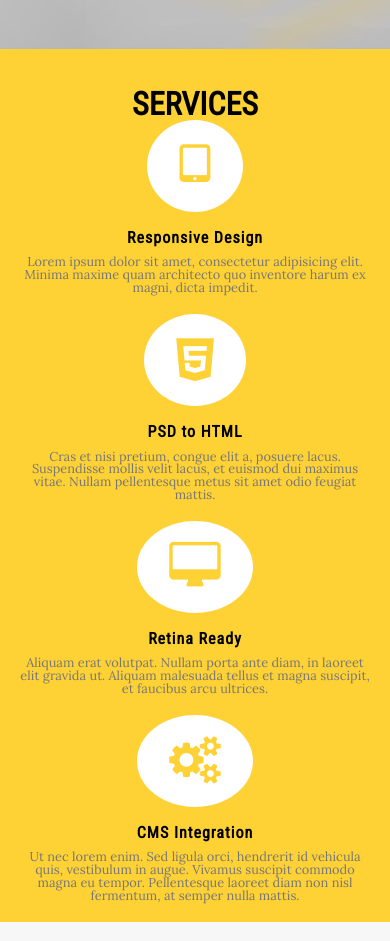
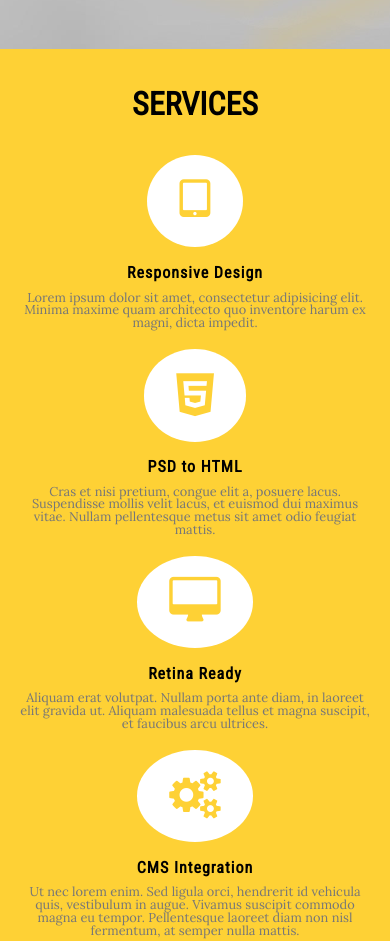
Before and after one commit to adamguzewski/Five, a plain HTML site: page index.html in a window 390 px wide. Shown: the part 620-1561 px from the top of the page. Drawn offline with nearby package versions, Linux system fonts and the light colour scheme.

Commit message:
FINAL COMMIT

```diff
--- a/css/main.css
+++ b/css/main.css
@@ -602,7 +602,7 @@ ul.team-icon-buttons li{
         padding: 2% 5% 8% 5%;
     }
     .services-section{
-        padding: 0;
+        padding: 9% 0 0 0;
     }
     .form-half{
         float: none;
```
